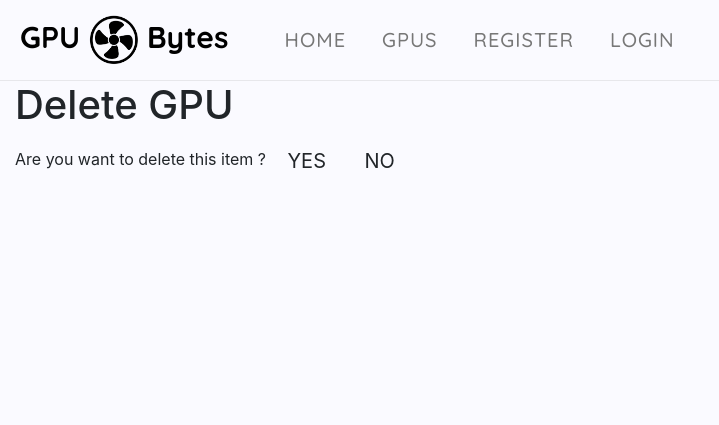
After one commit to AlexanderJWard/gpu-bytes, a Django app: a page that uses templates/base.html in a window 1280 px wide. The commit adds this page. Shown: the top 425 px of the page, without its empty margins (0-719 px from the left). Run offline with Django 3.2, Linux system fonts and the light colour scheme; tables that the repository leaves empty hold one stand-in row (values such as "Sample post"); some libraries are stand-ins or nearby versions.

Commit message:
Add create, update and delete views. Add buttons to filter gpu view based on brand.

```diff
--- a/blog/forms.py
+++ b/blog/forms.py
@@ -6,7 +6,7 @@ class CommentForm(forms.ModelForm):
         model = Comment
         fields = ('body', 'brand',)
 
-class AddGPUForm(forms.ModelForm):
+class GPUForm(forms.ModelForm):
 
     class Meta:
         model = GPU
--- a/blog/models.py
+++ b/blog/models.py
@@ -55,9 +55,8 @@ class GPU(models.Model):
         return self.likes.count()
 
     def save(self, *args, **kwargs):
-        if not self.slug:
-            self.slug = slugify(self.name)
-        return super().save(*args, **kwargs)
+        self.slug = slugify(self.name)
+        return super(GPU, self).save(*args, **kwargs)
 
     # https://www.benchatronics.com/detail/how-to-use-slug-and-populate-slug-outsude-django-admin
 
--- a/blog/urls.py
+++ b/blog/urls.py
@@ -3,10 +3,13 @@ from django.urls import path
 
 urlpatterns = [
     path("", views.PostList.as_view(), name="home"),
-    path('add_gpu/', views.AddGPU, name='add_gpu'),
-    path('amd/', views.AMDList.as_view(), name='amd'),
-    path("nvidia/", views.NVIDIAList.as_view(), name="nvidia"),
+    path('gpu/add/', views.AddGPU, name='add_gpu'),
+    path('gpu/', views.GPUList.as_view(), name='gpu'),
+    path('gpu/amd/', views.AMDList.as_view(), name='amd'),
+    path('gpu/nvidia/', views.NVIDIAList.as_view(), name='nvidia'),
     path('gpu/<slug:slug>/', views.GPUDetail.as_view(), name='gpu_detail'),
+    path('gpu/<slug:slug>/edit/', views.EditGPU, name='edit_gpu'),
+    path('gpu/<slug:slug>/delete/', views.DeleteGPU, name="delete_gpu" ),
     path('<slug:slug>/', views.PostDetail.as_view(), name='post_detail'),
     path('like/<slug:slug>', views.PostLike.as_view(), name='post_like'),
 ]
--- a/blog/views.py
+++ b/blog/views.py
@@ -1,8 +1,9 @@
 from django.shortcuts import render, get_object_or_404, reverse
 from django.views import generic, View
 from .models import Post, GPU
-from .forms import CommentForm, AddGPUForm
-from django.http import HttpResponseRedirect
+from .forms import CommentForm, GPUForm
+from django.http import HttpResponse, HttpResponseRedirect
+from django.template import loader
 
 
 class PostList(generic.ListView):
@@ -77,18 +78,25 @@ class PostLike(View):
         return HttpResponseRedirect(reverse('post_detail', args=[slug]))
 
 
+class GPUList(generic.ListView):
+    model = GPU
+    queryset = GPU.objects.filter(status=1).order_by("brand","-date_released")
+    template_name = "gpu.html"
+    paginate_by = 8
+
+
 class AMDList(generic.ListView):
     model = GPU
     queryset = GPU.objects.filter(brand=1).filter(status=1).order_by("-date_released")
-    template_name = "amd.html"
-    paginate_by = 12
+    template_name = "gpu.html"
+    paginate_by = 8
 
 
 class NVIDIAList(generic.ListView):
     model = GPU
     queryset = GPU.objects.filter(brand=0).filter(status=1).order_by("-date_released")
-    template_name = "nvidia.html"
-    paginate_by = 12
+    template_name = "gpu.html"
+    paginate_by = 8
 
 
 class GPUDetail(View):
@@ -106,19 +114,50 @@ class GPUDetail(View):
         )
 
 
-
 def AddGPU(request):
 
     if request.POST:
 
-        add_gpu_form = AddGPUForm(request.POST, request.FILES)
-        if add_gpu_form.is_valid():
-            add_gpu_form.save()
+        gpu_form = GPUForm(request.POST, request.FILES)
+        if gpu_form.is_valid():
+            gpu_form.save()
+            return HttpResponseRedirect("/gpu/")
 
     return render(
         request,
         "add_gpu.html",
         {
-            "add_gpu_form": AddGPUForm(),
+            "gpu_form": GPUForm(),
         }
     )
+
+
+def EditGPU(request, slug):
+
+    context ={}
+
+    gpu = get_object_or_404(GPU, slug=slug)
+
+    form = GPUForm(request.POST or None, instance = gpu)
+
+    if form.is_valid():
+        form.save()
+        return HttpResponseRedirect("/gpu/")
+
+    context["form"] = form
+
+    return render(request, "edit_gpu.html", context)
+
+
+def DeleteGPU(request, slug):
+
+    context ={}
+
+    gpu = get_object_or_404(GPU, slug=slug)
+
+
+    if request.method =="POST":
+        gpu.delete()
+        return HttpResponseRedirect("/gpu/")
+
+    return render(request, "delete_gpu.html", context)
--- a/gpubytes/settings.py
+++ b/gpubytes/settings.py
@@ -32,7 +32,7 @@ TEMPLATES_DIR = os.path.join(BASE_DIR, 'templates')
 SECRET_KEY = os.environ.get('SECRET_KEY')
 
 # SECURITY WARNING: don't run with debug turned on in production!
-DEBUG = True
+DEBUG = 'DEV' in os.environ
 
 ALLOWED_HOSTS = ["gpu-bytes.herokuapp.com", "localhost"]
 
--- a/templates/add_gpu.html
+++ b/templates/add_gpu.html
@@ -9,7 +9,7 @@
 <div class="container-fluid">
 
     <form method="post" style="margin-top: 1.3em;" action="{% url 'add_gpu' %}" enctype="multipart/form-data">
-        {{ add_gpu_form | crispy }}
+        {{ gpu_form | crispy }}
         {% csrf_token %}
         <button type="submit" class="btn btn-lg">Submit</button>
     </form>
--- a/templates/base.html
+++ b/templates/base.html
@@ -32,10 +32,7 @@
               <a class="nav-link" href="{% url 'home' %}">Home <span class="sr-only">(current)</span></a>
             </li>
             <li class="nav-item">
-              <a class="nav-link" href="{% url 'nvidia' %}">NVIDIA</a>
-            </li>
-            <li class="nav-item">
-              <a class="nav-link" href="{% url 'amd' %}">AMD</a>
+              <a class="nav-link" href="{% url 'gpu' %}">GPUs</a>
             </li>
             {% if user.is_authenticated %}
             {% if user.is_superuser %}
--- /dev/null
+++ b/templates/delete_gpu.html
@@ -0,0 +1,21 @@
+{% extends "base.html" %}
+
+{% block content %}
+
+{% load static %}
+
+
+<div class="container-fluid">
+
+    <h1>Delete GPU</h1>
+
+    <form method="POST">
+        {% csrf_token %}
+        Are you want to delete this item ?
+        <button type="submit" class="btn btn-lg">YES</button>
+        <button href="/" class="btn btn-lg">NO</button>
+    </form>
+
+
+</div>
+{%endblock%}
```
Also changed, not shown: static/css/style.css (+30 -1 lines), templates/edit_gpu.html (added, +21 -0 lines), templates/gpu.html (renamed from templates/amd.html, +27 -9 lines), templates/gpu_detail.html (+12 -0 lines), templates/nvidia.html (deleted, +0 -12 lines).
